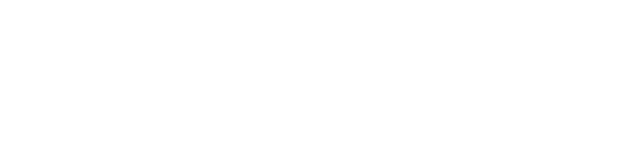
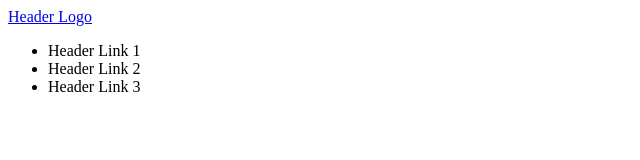
Before and after one commit to plunkyhub/landing-page, a plain HTML site: page index.html in a window 1280 px wide. Shown: the whole page, without its empty margins (0-640 px from the left). Drawn offline with Linux system fonts and the light colour scheme.

Commit message:
Creado elemento nav

```diff
--- a/index.html
+++ b/index.html
@@ -7,6 +7,21 @@
     <title>Test Landing Page</title>
 </head>
 <body>
-
+    <nav>
+        <div>
+            <div>
+                <div>
+                    <a href="index.html">Header Logo</a>
+                </div>
+                <div>
+                    <ul>
+                        <li><a href="#"></a>Header Link 1</li>
+                        <li><a href="#"></a>Header Link 2</li>
+                        <li><a href="#"></a>Header Link 3</li>
+                    </ul>
+                </div>
+            </div>
+        </div>
+    </nav>
 </body>
 </html>
```
